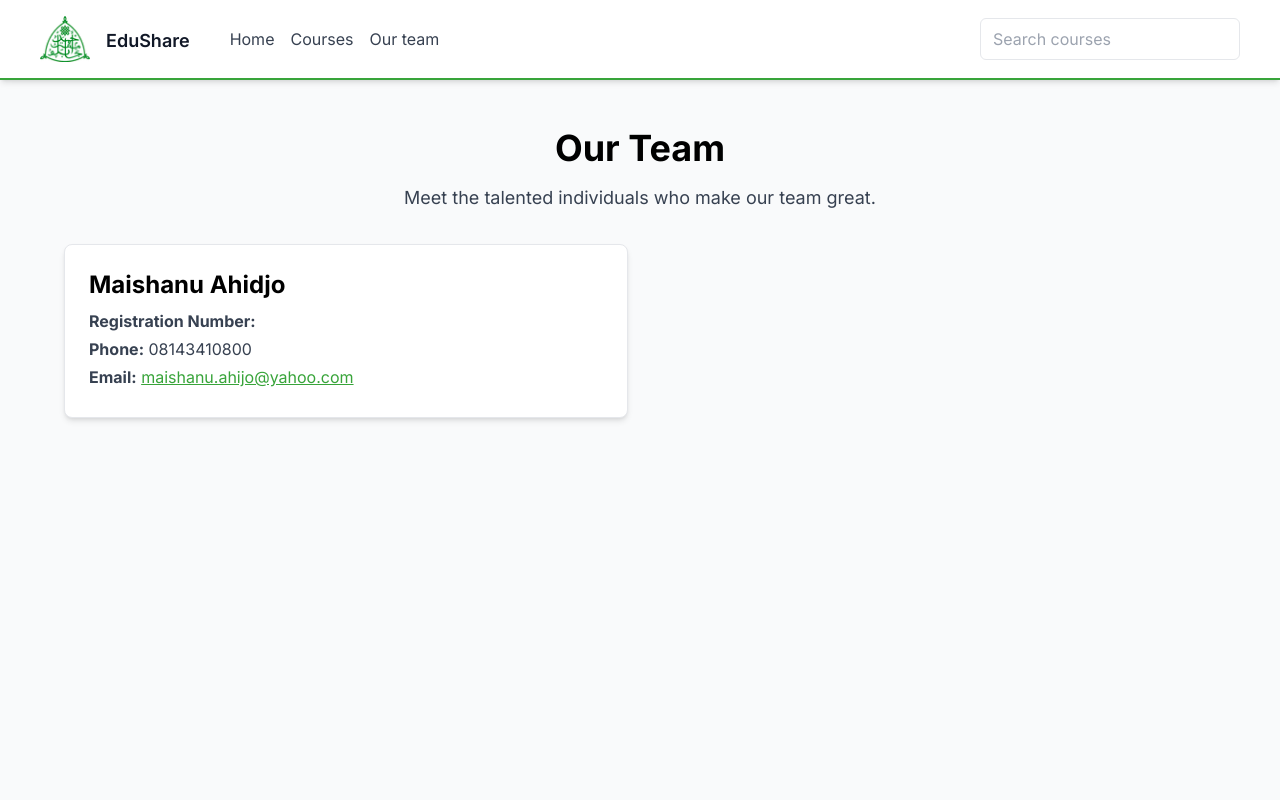
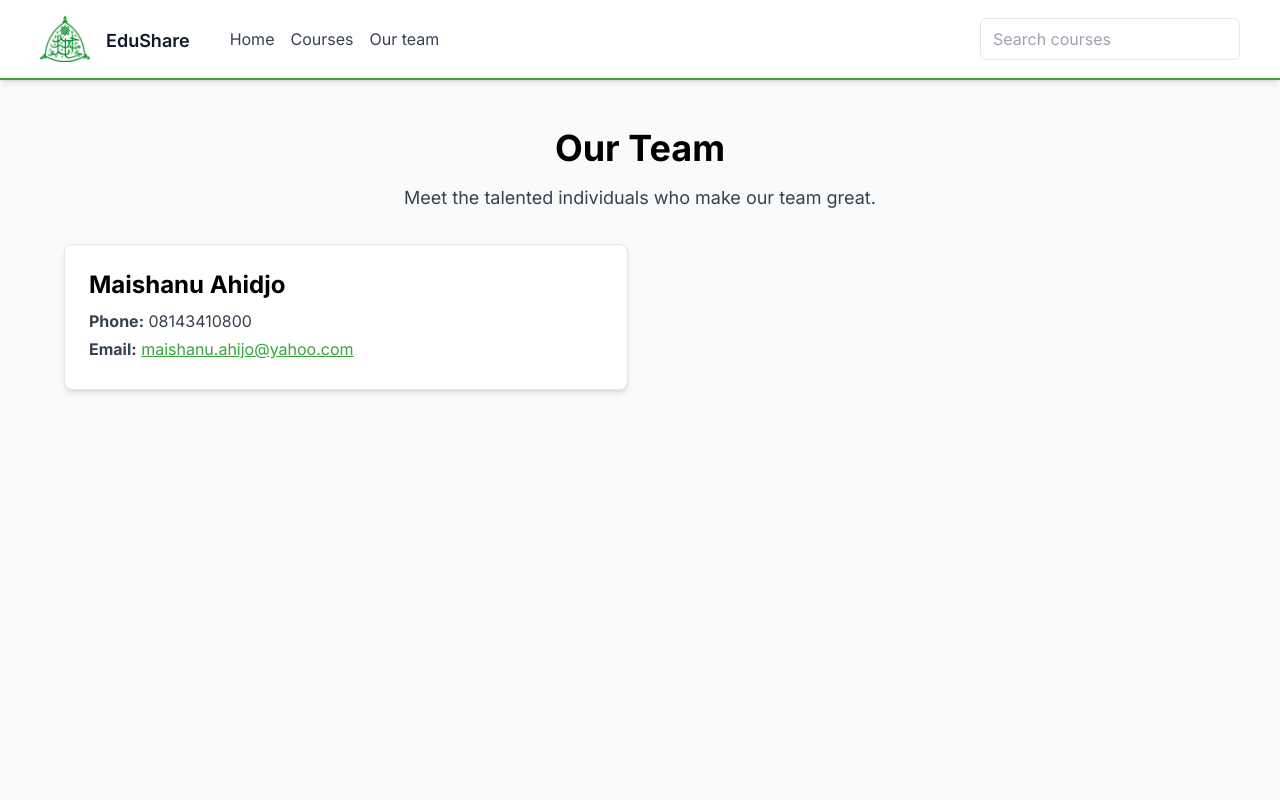
Before and after one commit to Aheedjo/EduShare, a Next.js app: page /our-team in a window 1280 px wide. Shown: the top 800 px of the page. Built offline with nearby package versions, Linux system fonts and the light colour scheme.

Commit message:
Update TeamMember.tsx

```diff
--- a/app/components/TeamMember.tsx
+++ b/app/components/TeamMember.tsx
@@ -2,7 +2,6 @@ import React from 'react';
 
 interface TeamMemberProps {
   name: string;
-  regNumber: string;
   phone: string;
   email: string;
 }
@@ -11,7 +10,6 @@ const TeamMember: React.FC<TeamMemberProps> = ({ name, regNumber, phone, email }
   return (
     <div className="bg-white border border-gray-200 p-6 rounded-lg shadow-md mb-6">
       <h2 className="text-2xl font-bold mb-2">{name}</h2>
-      <p className="text-gray-700 mb-1"><strong>Registration Number:</strong> {regNumber}</p>
       <p className="text-gray-700 mb-1"><strong>Phone:</strong> {phone}</p>
       <p className="text-gray-700 mb-1"><strong>Email:</strong> <a href={`mailto:${email}`} className="text-primary-green underline">{email}</a></p>
     </div>
```
